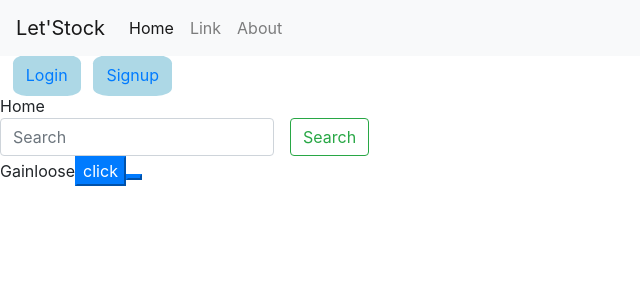
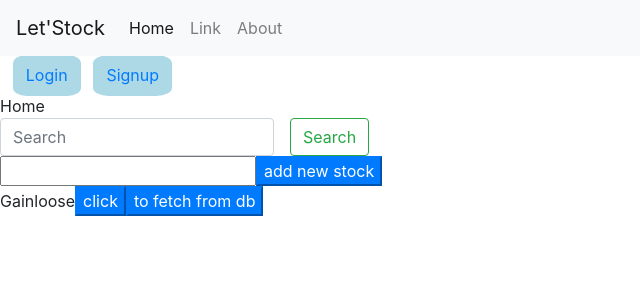
Before and after one commit to AnishKGouda/let-Stock, a React (Create React App) app: page / in a window 1280 px wide. Shown: the top 300 px of the page, without its empty margins (0-640 px from the left). Built offline with nearby package versions, Linux system fonts and the light colour scheme.

Commit message:
user based stock added and fetched from frontend

```diff
--- a/src/components/homepage/Add.js
+++ b/src/components/homepage/Add.js
@@ -1,6 +1,32 @@
-import React from 'react'
+import React,{useState} from 'react'
 
 const Add = () => {
+const [note,setnote]=useState({title:""})
+
+const onChange = (e) => {
+  setnote({ ...note, [e.target.name]: e.target.value });
+};
+
+
+const handle=(e)=>{
+  e.preventDefault();
+  addtodb(note.title);
+}
+    const addtodb=async(title)=>{
+
+     try{      const response = await fetch(`http://localhost:3001/api/stocks/addstock`, {
+      method: 'POST',
+      headers: {
+        "auth-token": localStorage.getItem('token'),
+        'Content-Type': 'application/json'
+      },
+      body: JSON.stringify({title})
+    })
+
+}
+     catch{}
+
+    }
 
 
     const search=async()=>{
@@ -16,6 +42,9 @@ const Add = () => {
       <input className="form-control mr-sm-2" name="searchbar" type="search" placeholder="Search" aria-label="Search"/>
       <button className="btn btn-outline-success mx-2 my-2 my-sm-0"  type="submit">Search</button>
     </form>
+
+    <input type="text" name="title" onChange={onChange}/>
+    <button className="btn-primary" onClick={handle}>add new stock</button>
     </>
   )
 }
--- a/src/components/homepage/Gainloose.js
+++ b/src/components/homepage/Gainloose.js
@@ -1,10 +1,45 @@
-import React, { useEffect } from "react";
+import React, { useEffect,useState } from "react";
 
 const Gainloose = () => {
+
+
+  let famous ={}
+
+  const host="http://localhost:3001"
+      const [stocks, setstock] = useState(famous)
+      //get all notes
+      const getstocks= async ()=>{
+
+        const response= await fetch(`${host}/api/stocks/fetchall`,
+        {
+          method:'GET',
+          headers:{"auth-token":localStorage.getItem('token')}
+        })
+        let json=await response.json()
+      //console.log(json)
+        let newjson={}
+      let counter=0
+        for (let i=0;i<json.length;i++){
+         // console.log(i)
+          let value=json[i]
+            value= value["title"]
+
+           newjson[i]=value
+
+         }
+         console.log(newjson)
+
+        setstock(newjson)
+
+
+
+      }
+
+
   let gainers = 0;
-  let famous =
-    '{"0":"AAPL","1":"MSFT","2":"AMZN","3":"TSLA","4":"GOOGL","5":"GOOG","6":"BRK.B","7":"UNH","8":"JNJ","9":"XOM","10":"JPM","11":"META","12":"V","13":"PG","14":"NVDA","15":"HD","16":"CVX","17":"LLY","18":"MA","19":"ABBV","20":"PFE","21":"MRK","22":"PEP","23":"BAC","24":"KO"}';
-  const myObj = JSON.parse(famous);
+
+  //console.log(stocks)
+  const myObj =stocks
   //functions for getting dates
   function getCurrentDate(separator = "-") {
     let newDate = new Date();
@@ -45,7 +80,10 @@ const Gainloose = () => {
   //getting dates for data drilling
   let date = getCurrentDate();
   let ydate = getYesterdayDate();
+
+
   const fetchcompanies = async () => {
+
     //for loop that jumps +5 ....api convienience
     for (let i = called; i <= Object.keys(myObj).length; i++) {
       gainers++;
@@ -97,25 +135,16 @@ const Gainloose = () => {
     });
     higharr = higharr.sort((a, b) => b - a);
 
-    let openkey = Object.keys(opennarr).sort(function (a, b) {
-      return opennarr[b] - opennarr[a];
-    });
-    openarr = openarr.sort((a, b) => b - a);
-
-    let closekey = Object.keys(closeearr).sort(function (a, b) {
-      return closeearr[b] - closeearr[a];
-    });
-    closearr = closearr.sort((a, b) => b - a);
-
     called += 5;
-
+    console.log(diffkey)
+    console.log(difvalue)
 
 
   };
 
 
 
-  useEffect(() => {}, []);
+
 
   return (
     <div>
@@ -124,7 +153,10 @@ const Gainloose = () => {
         {" "}
         click
       </button>
-      <button className="btn-primary" onClick={getCurrentDate}></button>
+      <button className="btn-primary" onClick={getstocks}>to fetch from db</button>
+
+
+
     </div>
   );
 };
```
Also changed, not shown: 2 other files (tests, documents, lock files or other folders).
